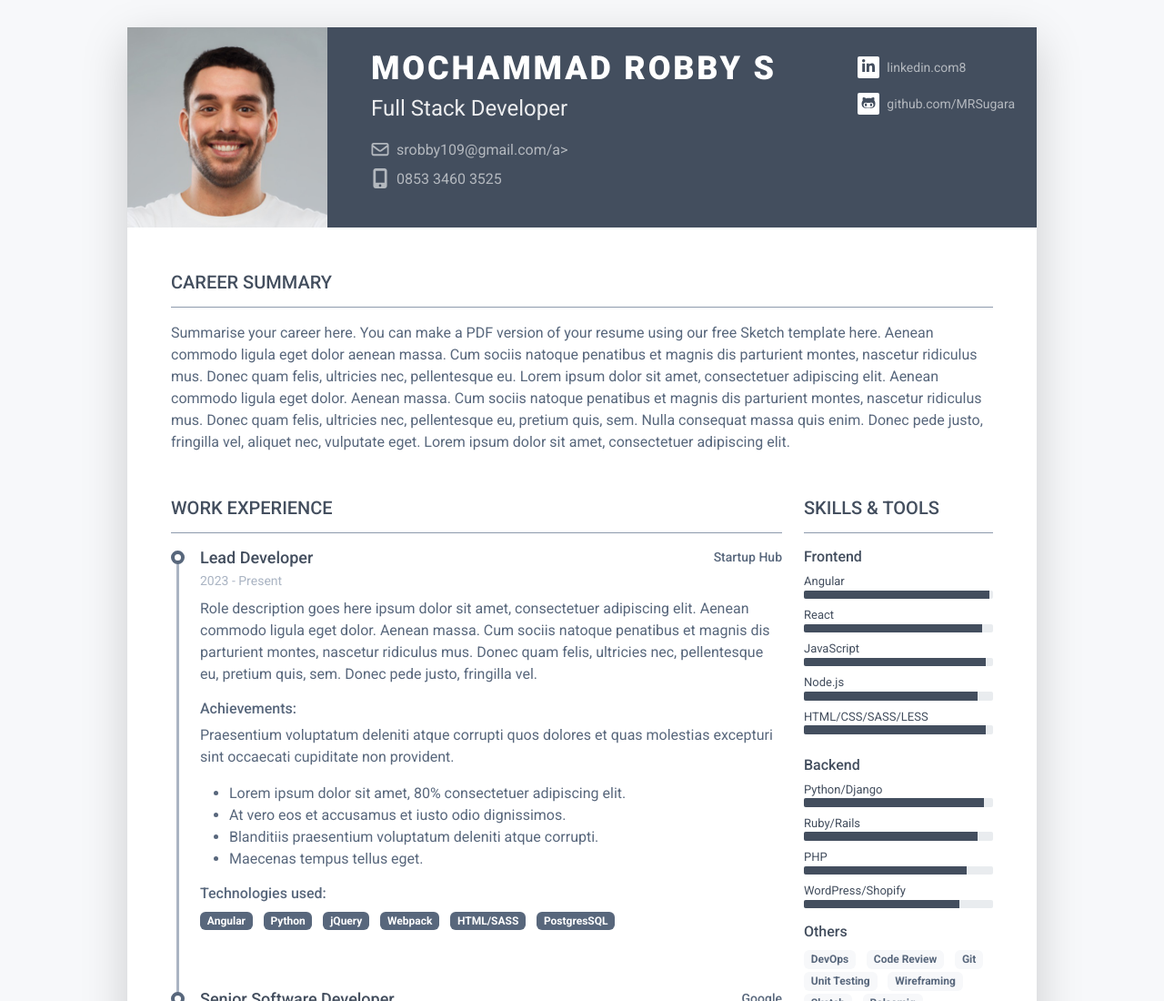
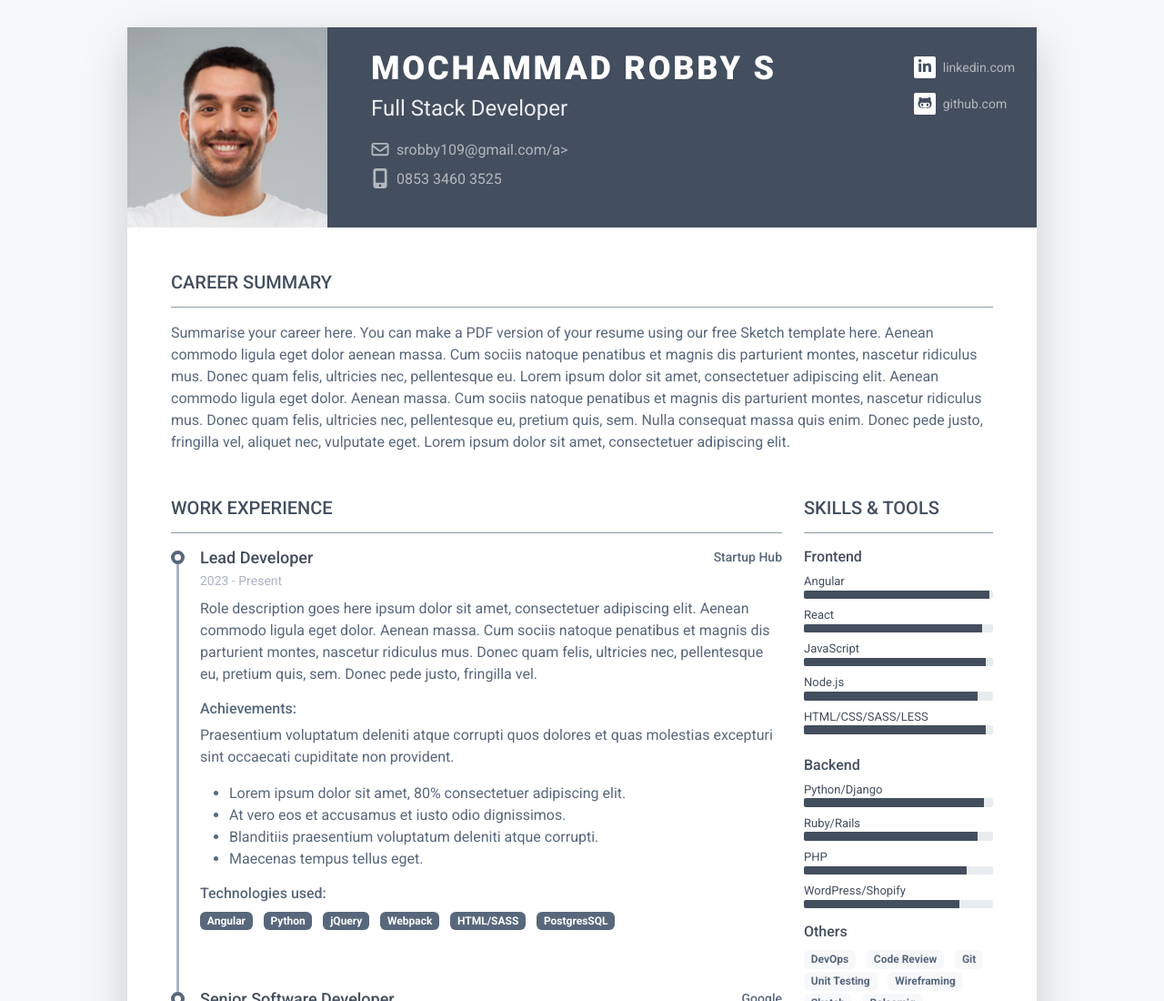
Before and after one commit to MRSugara/tugas2-fswd-arkatama, a plain HTML site: page index.html in a window 1280 px wide. Shown: the top 1100 px of the page at 91% size. Drawn offline with Linux system fonts and the light colour scheme.

Commit message:
[FIX] link index

```diff
--- a/index.html
+++ b/index.html
@@ -44,8 +44,8 @@
 						    </div><!--//primary-info-->
 						    <div class="secondary-info col-auto mt-2">
 							    <ul class="resume-social list-unstyled">
-					                <li class="mb-3"><a class="text-link" href="#"><span class="fa-container text-center me-2"><i class="fab fa-linkedin-in fa-fw"></i></span>linkedin.com8</a></li>
-					                <li class="mb-3"><a class="text-link" href="#"><span class="fa-container text-center me-2"><i class="fab fa-github-alt fa-fw"></i></span>github.com/MRSugara</a></li>
+					                <li class="mb-3"><a class="text-link" href="https://www.linkedin.com/in/mochammad-robbyy-sugara-344a06258/"><span class="fa-container text-center me-2"><i class="fab fa-linkedin-in fa-fw"></i></span>linkedin.com</a></li>
+					                <li class="mb-3"><a class="text-link" href="https://github.com/MRSugara"><span class="fa-container text-center me-2"><i class="fab fa-github-alt fa-fw"></i></span>github.com</a></li>
 							    </ul>
 						    </div><!--//secondary-info-->
 					    </div><!--//row-->
```
